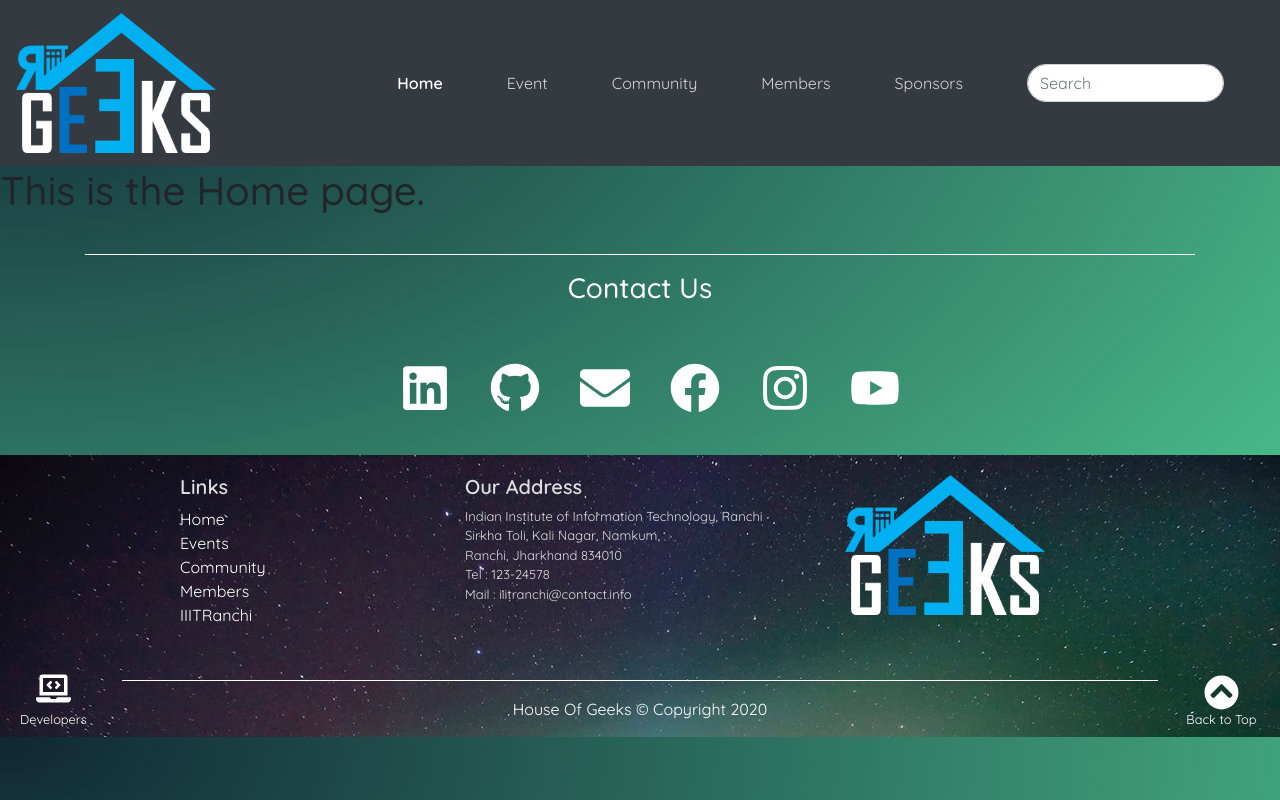
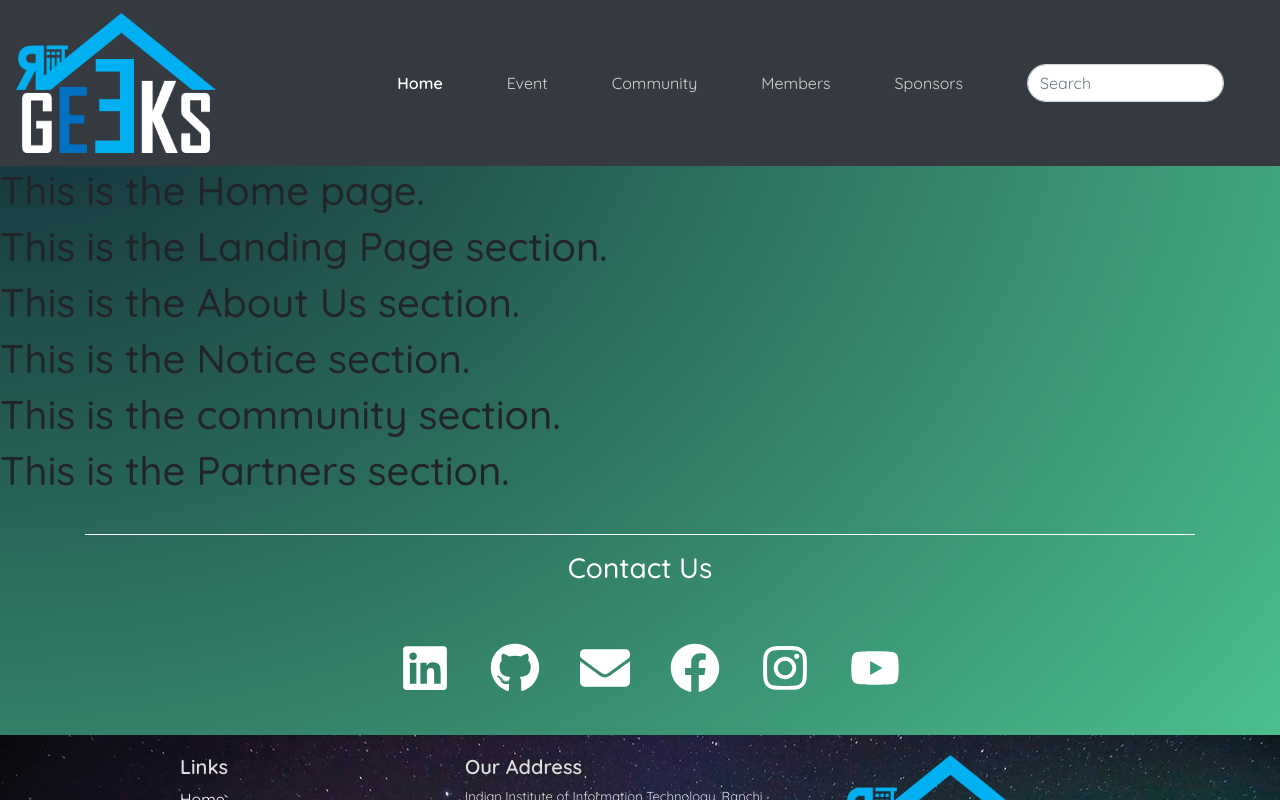
Before and after one commit to houseofgeeks/hg, a React (Create React App) app in the folder client/: page / in a window 1280 px wide. Shown: the top 800 px of the page. Built offline with nearby package versions, Linux system fonts and the light colour scheme.

Commit message:
expanding home page

```diff
--- /dev/null
+++ b/client/src/components/Home/AboutUs/AboutUs.js
@@ -0,0 +1,13 @@
+import React from 'react';
+import 'bootstrap/dist/css/bootstrap.min.css';
+import './AboutUs.css';
+
+function AboutUs() {
+  return (
+    <div className="about-us-section">
+      <h1>This is the About Us section.</h1>
+    </div>
+  );
+}
+
+export default AboutUs;
--- /dev/null
+++ b/client/src/components/Home/CommunitySection/CommunitySection.js
@@ -0,0 +1,13 @@
+import React from 'react';
+import 'bootstrap/dist/css/bootstrap.min.css';
+import './CommunitySection.css';
+
+function CommunitySection() {
+  return (
+    <div className="community-section">
+      <h1>This is the community section.</h1>
+    </div>
+  );
+}
+
+export default CommunitySection;
--- a/client/src/components/Home/Home.js
+++ b/client/src/components/Home/Home.js
@@ -1,11 +1,21 @@
 import React from 'react';
 import 'bootstrap/dist/css/bootstrap.min.css';
 import './Home.css';
+import LandingPage from './LandingPage/LandingPage';
+import Notice from './Notice/Notice';
+import CommunitySection from './CommunitySection/CommunitySection';
+import AboutUs from './AboutUs/AboutUs';
+import PartnersSection from './PartnersSection/PartnersSection';
 
 function Home() {
   return (
     <div className="home-component">
       <h1>This is the Home page.</h1>
+      <LandingPage />
+      <AboutUs />
+      <Notice />
+      <CommunitySection />
+      <PartnersSection />
     </div>
   );
 }
--- /dev/null
+++ b/client/src/components/Home/LandingPage/LandingPage.js
@@ -0,0 +1,13 @@
+import React from 'react';
+import 'bootstrap/dist/css/bootstrap.min.css';
+import './LandingPage.css';
+
+function LandingPage() {
+  return (
+    <div className="landing-page-section">
+      <h1>This is the Landing Page section.</h1>
+    </div>
+  );
+}
+
+export default LandingPage;
--- /dev/null
+++ b/client/src/components/Home/Notice/Notice.js
@@ -0,0 +1,13 @@
+import React from 'react';
+import 'bootstrap/dist/css/bootstrap.min.css';
+import './Notice.css';
+
+function Notice() {
+  return (
+    <div className="notice-section">
+      <h1>This is the Notice section.</h1>
+    </div>
+  );
+}
+
+export default Notice;
--- /dev/null
+++ b/client/src/components/Home/PartnersSection/PartnersSection.js
@@ -0,0 +1,13 @@
+import React from 'react';
+import 'bootstrap/dist/css/bootstrap.min.css';
+import './PartnersSection.css';
+
+function PartnersSection() {
+  return (
+    <div className="partners-section">
+      <h1>This is the Partners section.</h1>
+    </div>
+  );
+}
+
+export default PartnersSection;
```
Also changed, not shown: client/src/components/Home/AboutUs/AboutUs.css (added), client/src/components/Home/CommunitySection/CommunitySection.css (added), client/src/components/Home/LandingPage/LandingPage.css (added), client/src/components/Home/Notice/Notice.css (added), client/src/components/Home/PartnersSection/PartnersSection.css (added).
